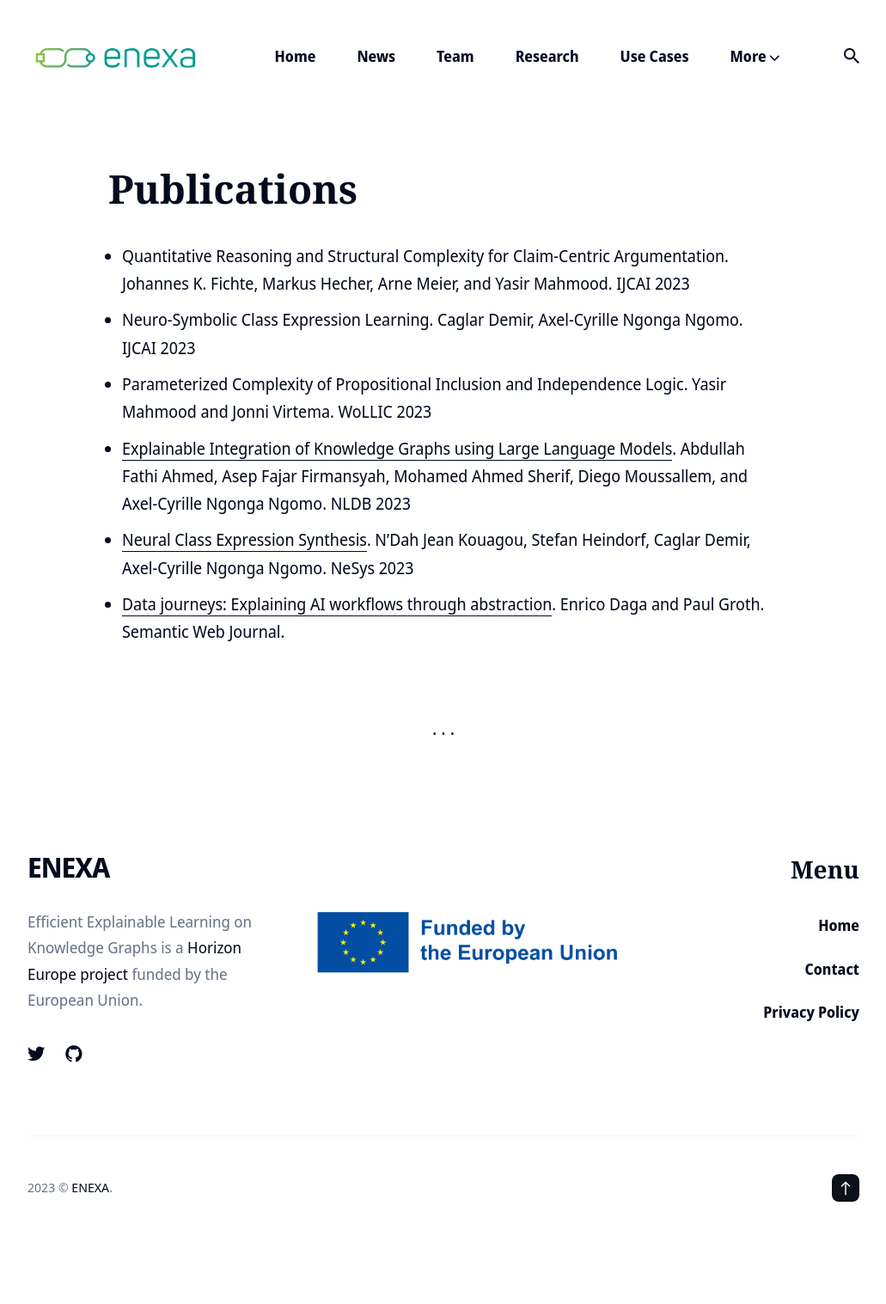
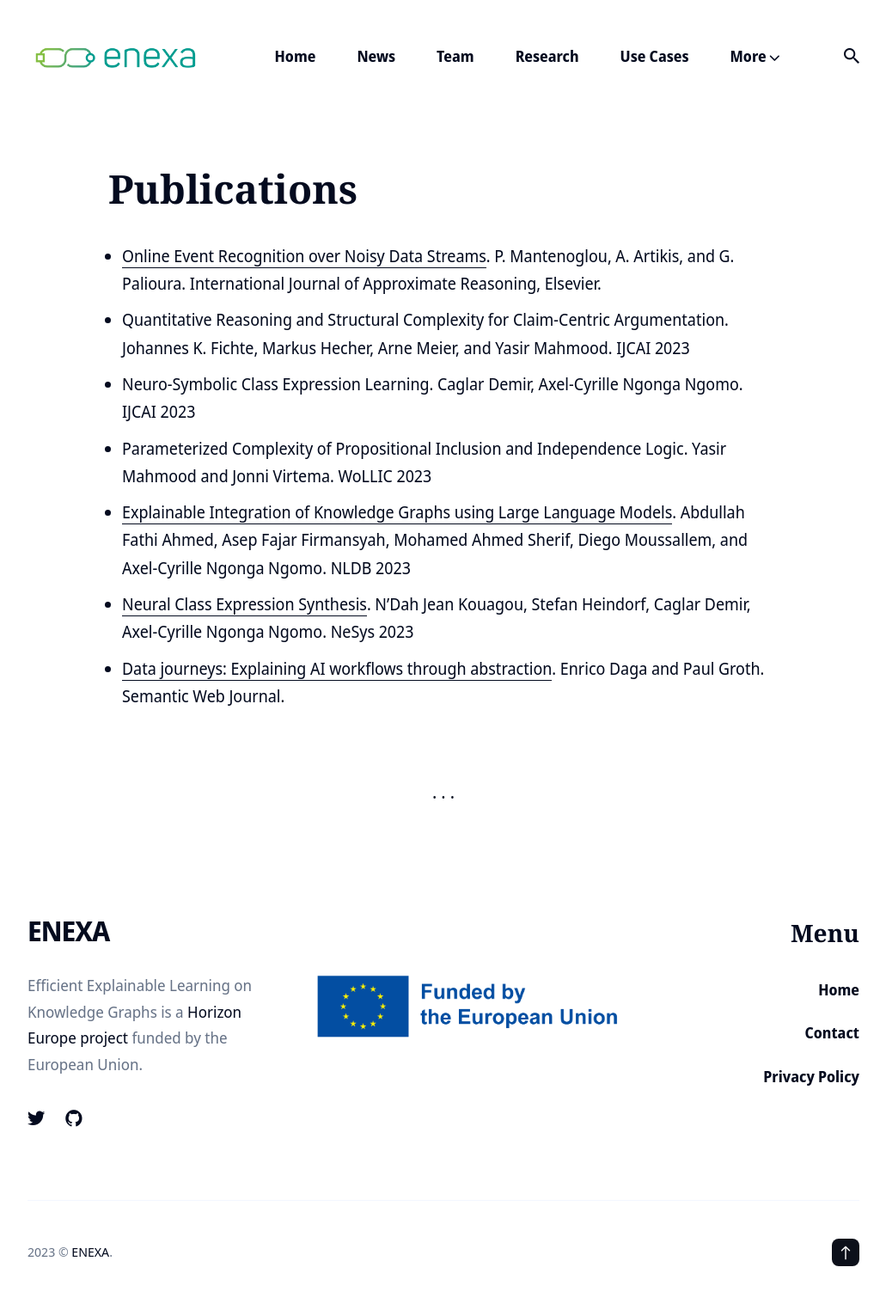
Before and after one commit to EnexaProject/enexaproject.github.io, a Jekyll site: the page built from _pages/publications.md, in a window 1280 px wide. Shown: the whole page at 86% size, without its empty margins (124-1155 px from the left). Built offline with Jekyll 4.4.1, drawn with Linux system fonts in a browser that asks for light colours; nearby versions of some CDN libraries; before the commit the page ends 1442 px from its top, so only the background shows below that.

Commit message:
added NCSR publication

```diff
--- a/_pages/publications.md
+++ b/_pages/publications.md
@@ -4,7 +4,7 @@ title: Publications
 permalink: /publications/
 ---
 
-
+* [Online Event Recognition over Noisy Data Streams](https://doi.org/10.1016/j.ijar.2023.108993). P. Mantenoglou, A. Artikis, and G. Palioura. International Journal of Approximate Reasoning, Elsevier.
 * Quantitative Reasoning and Structural Complexity for Claim-Centric Argumentation. Johannes K. Fichte, Markus Hecher, Arne Meier, and Yasir Mahmood. IJCAI 2023
 * Neuro-Symbolic Class Expression Learning. Caglar Demir, Axel-Cyrille Ngonga Ngomo. IJCAI 2023
 * Parameterized Complexity of Propositional Inclusion and Independence Logic. Yasir Mahmood and Jonni Virtema. WoLLIC 2023
```
